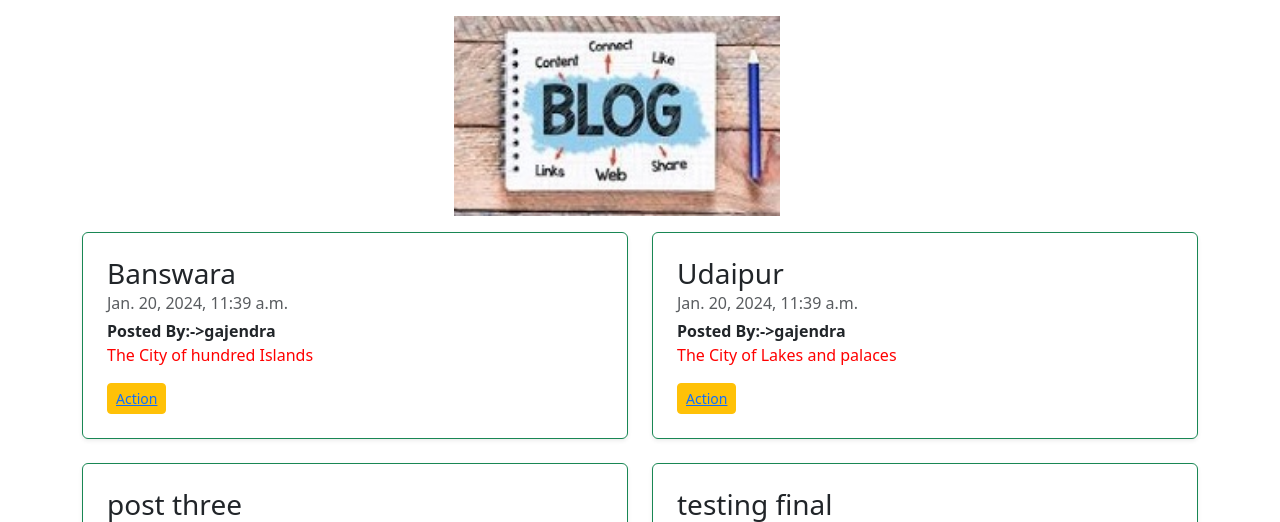
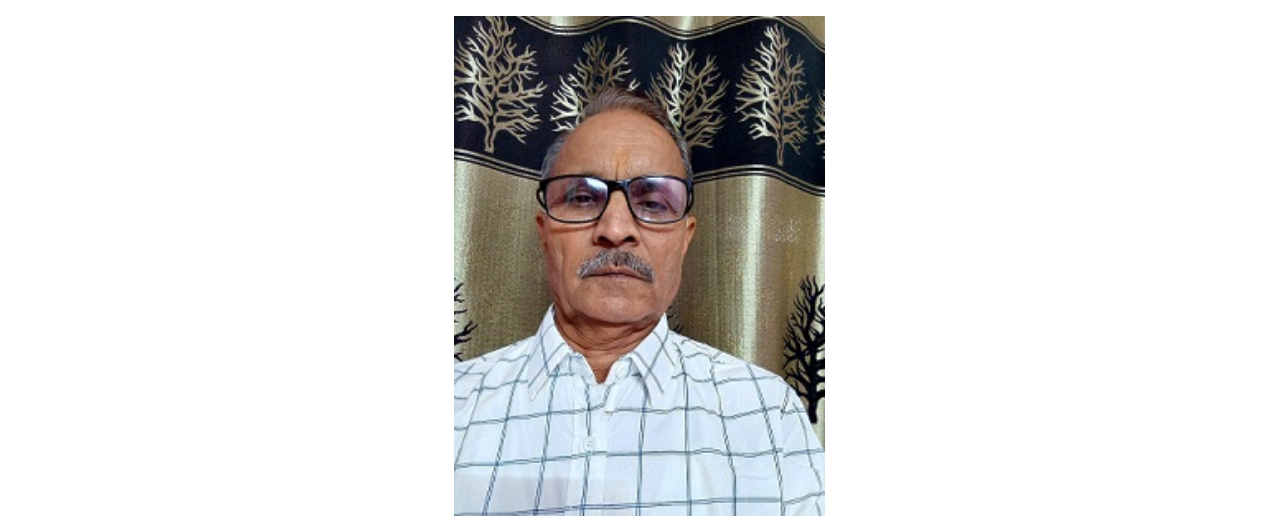
Before and after one commit to Gkdave/gk_blog, a Django app: page / in a window 1280 px wide. Shown: the part 56-578 px from the top of the page. Run offline with Django 4.2, Linux system fonts and the light colour scheme; data comes from the database, SQL or seed files in the repository; both versions use the stored data as it was after the commit; some libraries are stand-ins or nearby versions.

Commit message:
change image

```diff
--- a/templates/home.html
+++ b/templates/home.html
@@ -21,7 +21,8 @@
 {% load static %}
 
 <div class="col-md-7  offset-4 ">
- <img src="{% static 'img/blog.jpg' %}" alt="blog" style='width: 50%; height: 200px;'>
+ {% comment %} <img src="{% static 'img/blog.jpg' %}" alt="blog" style='width: 50%; height: 200px;'> {% endcomment %}
+ <img src="{% static 'img/gk1.jpeg' %}" alt="blog" style='width: 57%; height: 500px;'>
 </div>
 <div class="row mb-2 my-3">
   {% for blog in blogs %}
```
Also changed, not shown: db.sqlite3, static/img/gk1.jpeg (added).
